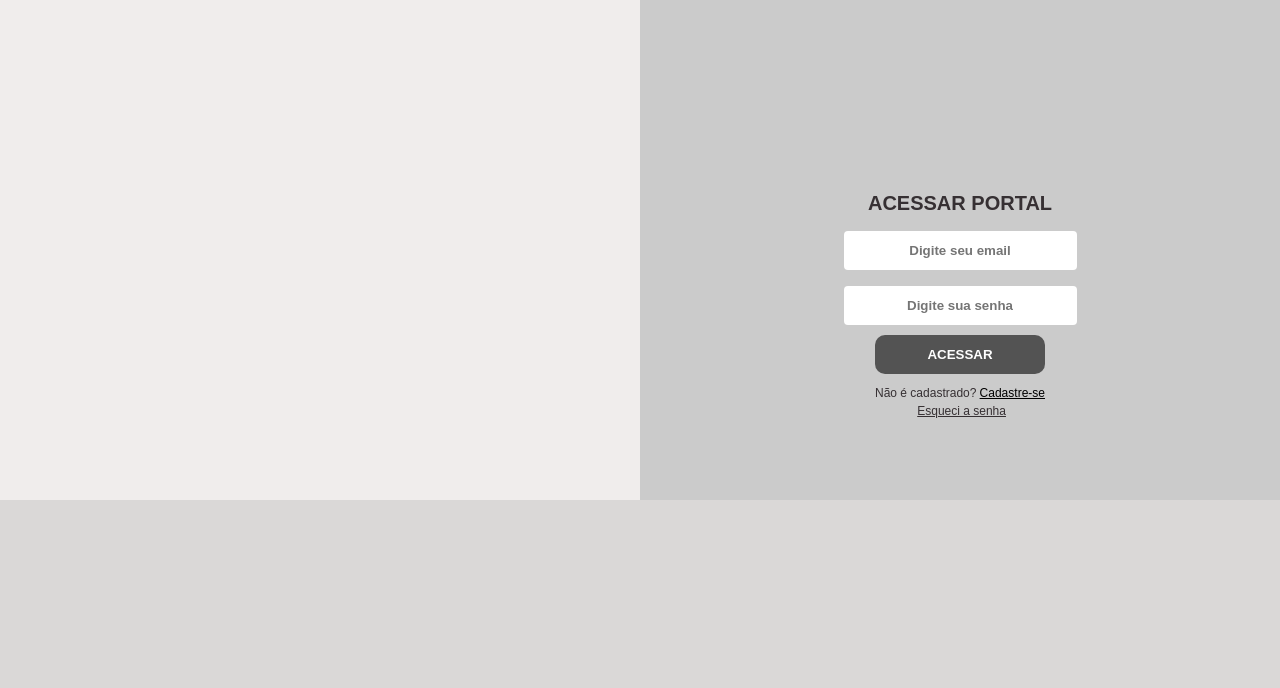
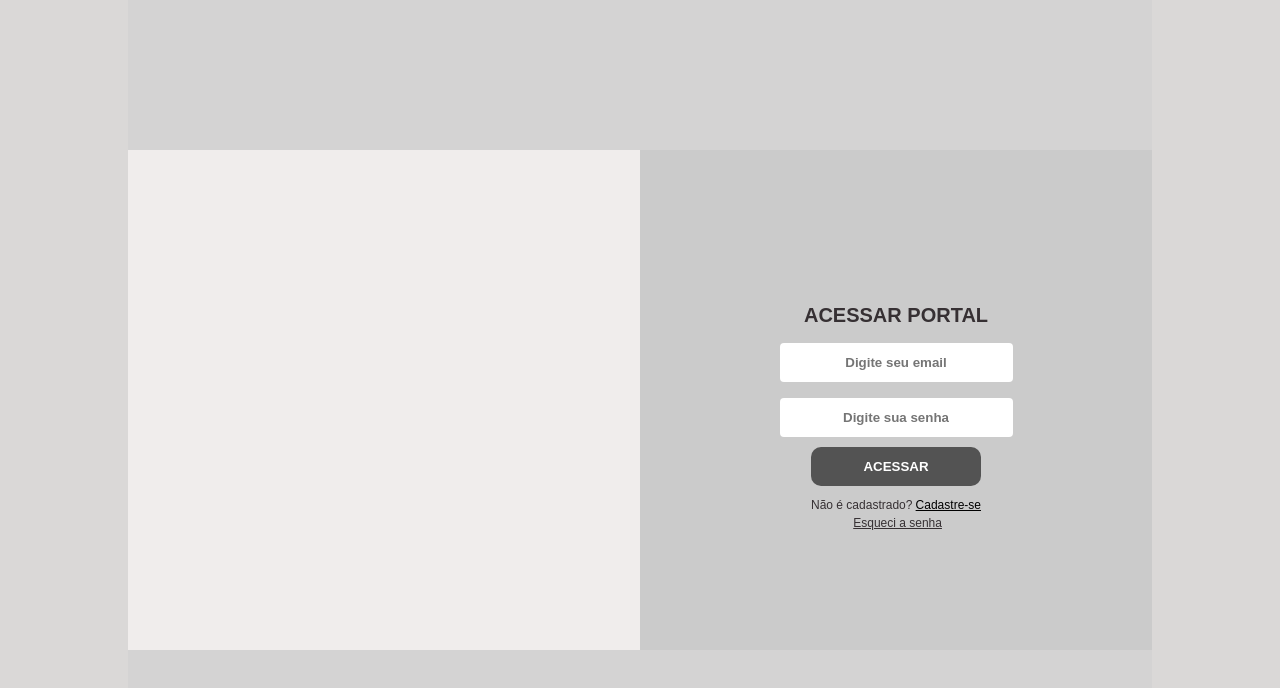
Before and after one commit to gabrlcj/squad4-frontend, a React (Create React App) app: page / in a window 1280 px wide. Shown: the top 688 px of the page. Built offline with nearby package versions, Linux system fonts and the light colour scheme.

Commit message:
:art: componentes: arrumando estilos dos componentes

```diff
--- a/src/components/LoginPage/index.jsx
+++ b/src/components/LoginPage/index.jsx
@@ -1,6 +1,6 @@
 import { useState } from 'react'
 import { Link } from 'react-router-dom'
-import { Header } from '../Header'
+// import { Header } from '../Header'
 
 import { Container } from './styles'
 import { toast } from 'react-toastify'
@@ -25,12 +25,10 @@ export function LoginPage() {
     <>
       {/* <Header /> */}
       <Container onSubmit={handleLoginForm}>
-        <div className="left">
-
-        </div>
-        <div className="right">
-          <div className="loginbox">
-            <h1 className="title">ACESSAR PORTAL</h1>
+        <div className='left'></div>
+        <div className='right'>
+          <div className='loginbox'>
+            <h1 className='title'>ACESSAR PORTAL</h1>
             <label htmlFor='email'>
               <input
                 name='email'
@@ -57,15 +55,15 @@ export function LoginPage() {
               ACESSAR
             </button>
 
-              <div className="text-box">
-                <div className="basetext">
-                  Não é cadastrado? <Link to='/register' className="underline">Cadastre-se</Link>
-                </div>
-                <div className="basetext underline">
-                  Esqueci a senha
-                </div>
-
+            <div className='text-box'>
+              <div className='basetext'>
+                Não é cadastrado?{' '}
+                <Link to='/register' className='underline'>
+                  Cadastre-se
+                </Link>
               </div>
+              <div className='basetext underline'>Esqueci a senha</div>
+            </div>
           </div>
         </div>
       </Container>
--- a/src/components/LoginPage/styles.js
+++ b/src/components/LoginPage/styles.js
@@ -1,11 +1,13 @@
-import styled from "styled-components";
+import styled from 'styled-components'
 
 export const Container = styled.form`
   display: flex;
   align-items: center;
   justify-content: center;
+  margin: 0 auto;
   background: #d3d3d3c1;
-  /* width: min(1080px, 90%); */
+  width: min(1024px, 90%);
+  min-height: 100vh;
 
   .underline {
     text-decoration: underline;
@@ -29,7 +31,7 @@ export const Container = styled.form`
     background: #cbcbcb;
     width: 50%;
     height: 500px;
-    padding: 150px 250px 150px;
+    padding: 150px 250px;
     justify-content: center;
     align-items: center;
     align-content: center;
@@ -88,4 +90,4 @@ export const Container = styled.form`
       color: #535353;
     }
   }
-`;
+`
--- a/src/components/NavigationBar/index.jsx
+++ b/src/components/NavigationBar/index.jsx
@@ -3,7 +3,7 @@ import { Container } from './styles'
 export function NavigationBar() {
   return (
     <Container>
-      <img src='https://unavatar.now.sh/github/gabrlcj' alt='' />
+      <img src='http://barcarena.pa.gov.br/portal/img/perfil/padrao.jpg' alt='' />
       <div>
         <strong>Icone home</strong>
         <strong>Icone de procura</strong>
```
